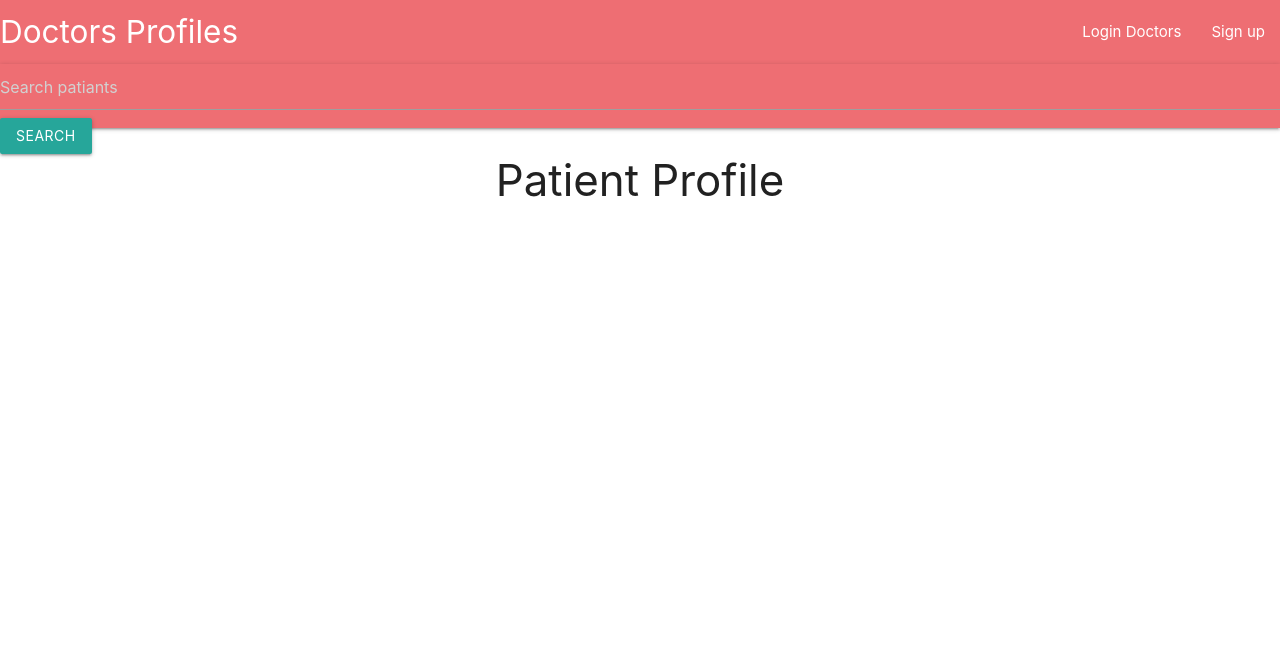
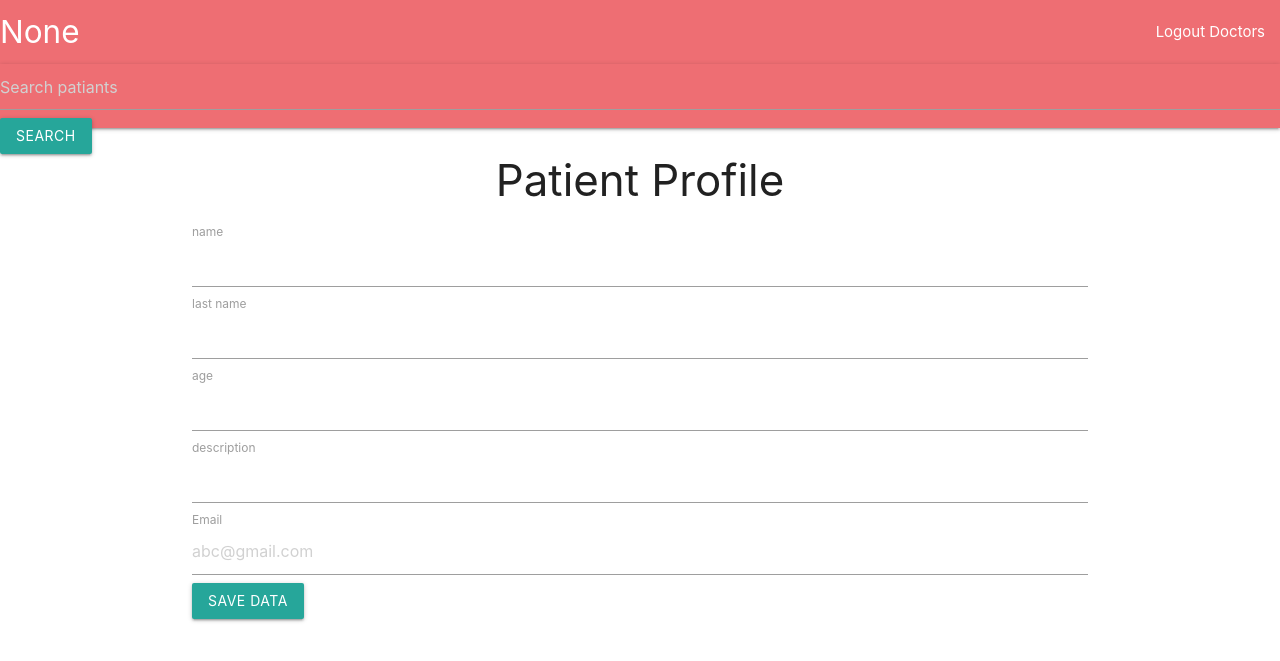
Before and after one commit to AmirRezaFarokhy/Medical-Site, a FastAPI app: page / in a window 1280 px wide. Shown: the top 661 px of the page. Run offline with FastAPI, Linux system fonts and the light colour scheme; the visitor is signed in with stand-in values (Sample User, id 1); some libraries are stand-ins or nearby versions.

Commit message:
changes templates file and App.py

```diff
--- a/FastAPI_Web/App.py
+++ b/FastAPI_Web/App.py
@@ -1,4 +1,4 @@
-from fastapi import FastAPI, status, Request
+from fastapi import FastAPI, status, Request, HTTPException
 from fastapi.staticfiles import StaticFiles
 from fastapi.templating import Jinja2Templates
 from fastapi.responses import HTMLResponse, RedirectResponse
@@ -9,8 +9,7 @@
 
 
 app = FastAPI()
-app.mount('/static', StaticFiles(directory='static'),
-          name='static')
+app.mount('/static', StaticFiles(directory='static'), name='static')
 templates = Jinja2Templates(directory='templates')
 
 
@@ -22,20 +21,29 @@
     response = await call_next(request)
     session = request.cookies.get('session')
     if session:
-        response.set_cookie(key='session', value=request.cookies.get('session'), httponly=True)
+        response.set_cookie(key='session',
+                            value=request.cookies.get('session'),
+                            httponly=True)
     return response
 
 
 @app.get('/', status_code=status.HTTP_200_OK, response_class=HTMLResponse)
 async def homepage(request:Request):
-    try:
+    return templates.TemplateResponse('home.html',
+                            {'request':request,
+                            'data':None})
+
+
+@app.post('/', status_code=status.HTTP_201_CREATED, response_class=HTMLResponse)
+async def homepage(request:Request):
+    if request.session['doctor'] is not None:
         conn = pg.connect(
-            host='localhost',
-            port=5432,
-            dbname='postgres',
-            password='postgres',
-            user='postgres'
-        )
+                    host='localhost',
+                    port=5432,
+                    dbname='postgres',
+                    password='postgres',
+                    user='postgres'
+                )
         print("Connected succesfully...")
 
         sql_query = '''INSERT INTO main_patientprofile(
@@ -48,16 +56,15 @@
                     VALUES (%s, %s, %s, %s, %s, %s)
                 '''
 
-    except Exception as e:
-        print(f"Can't Connect for {e}")
+
+@app.get('/login', status_code=status.HTTP_200_OK, response_class=HTMLResponse)
+async def Login(request:Request):
+    return templates.TemplateResponse('login.html',
+                            {'request':request,
+                            'data':None})
 
 
-    return templates.TemplateResponse('home.html',
-                                {'request':request,
-                                'data':None})
-
-
-@app.get('/login', status_code=status.HTTP_201_CREATED, response_class=HTMLResponse)
+@app.post('/login', status_code=status.HTTP_201_CREATED, response_class=HTMLResponse)
 async def Login(request:Request):
     conn = pg.connect(
         host='localhost',
@@ -71,47 +78,35 @@
     conn.autocommit = True
     cur = conn.cursor()
 
-    # name = request.POST.get('doctor')
-    # password = request.POST.get('password')
-    # # index 1 show tha name of doctor and index -1 or 3 show password
-    # # we must check the password id correct or not
-    # sql_query = "SELECT * FROM main_doctor"
-    # cur.execute(sql_query)
-    # for doctor_row in cur.fetchall():
-    #     if doctor_row[1]==name and doctor_row[-1]==password:
-    #         request.session['doctro'] = doctor_row[0] # that's ID of doctor
-    #         # return RedirectResponse('home.html')
+    form = await request.form()
+    form = dict(form)
+    print(form)
+    name = form["doctor"]
+    password = form['password']
+    # index 1 show tha name of doctor and index -1 or 3 show password
+    # we must check the password id correct or not
+    sql_query = "SELECT * FROM main_doctor"
+    cur.execute(sql_query)
+    for doctor_row in cur.fetchall():
+        if doctor_row[1]==name and doctor_row[-1]==password:
+            request.session['doctor'] = doctor_row[0] # that's ID of doctor
+            return templates.TemplateResponse('home.html',
+                            {'request':request,
+                            'data':doctor_row[1]})
+        else:
+            return templates.TemplateResponse('login.html',
+                            {'request':request,
+                            'data':"Invalid Profile!!!"})
 
-    return templates.TemplateResponse('login.html',
-                            {'request':request,
-                            'data':None})
+
+@app.get('/logout', response_class=HTMLResponse)
+async def Logout(request:Request):
+    request.session['doctor'] = None
+    return RedirectResponse(url='/')
 
 
 @app.get('/signup', status_code=status.HTTP_201_CREATED, response_class=HTMLResponse)
 async def Login(request:Request):
-    conn = pg.connect(
-        host='localhost',
-        port=5432,
-        dbname='postgres',
-        password='postgres',
-        user='postgres'
-    )
-    print("Connected succesfully...")
-
-    conn.autocommit = True
-    cur = conn.cursor()
-
-    # name = request.POST.get('doctor')
-    # password = request.POST.get('password')
-    # # index 1 show tha name of doctor and index -1 or 3 show password
-    # # we must check the password id correct or not
-    # sql_query = "SELECT * FROM main_doctor"
-    # cur.execute(sql_query)
-    # for doctor_row in cur.fetchall():
-    #     if doctor_row[1]==name and doctor_row[-1]==password:
-    #         request.session['doctro'] = doctor_row[0] # that's ID of doctor
-    #         # return RedirectResponse('home.html')
-
     return templates.TemplateResponse('signup.html',
                             {'request':request,
                             'data':None})
--- a/FastAPI_Web/templates/base.html
+++ b/FastAPI_Web/templates/base.html
@@ -18,7 +18,7 @@
       {% if request.session.doctor %}
 
 
-      <a href="#!" class="brand-logo">{{data.doctor}}</a>
+      <a href="#!" class="brand-logo">{{data}}</a>
       <ul class="right hide-on-med-and-down">
 
       {% else %}
--- a/FastAPI_Web/templates/home.html
+++ b/FastAPI_Web/templates/home.html
@@ -52,7 +52,7 @@
                 <div class="form-group">
                     <label for="">Email</label>
                     <input required type="email" name="email" id=""
-                    value="{{values.email}}"
+
                     class=" form-control-sm form-control" placeholder="abc@gmail.com">
                 </div>
 
--- a/FastAPI_Web/templates/login.html
+++ b/FastAPI_Web/templates/login.html
@@ -48,7 +48,10 @@
 
                 <button type="submit" class="btn btn-sm btn-success col-lg-12">Login</button>
 
+                {% if not request.session.doctor %}
+                    <p>{{data}}</p>
 
+                {% endif %}
 
             </form>
         </div>
--- a/FastAPI_Web/templates/signup.html
+++ b/FastAPI_Web/templates/signup.html
@@ -22,7 +22,6 @@
         <div class="col-lg-5 rounded mx-auto border pt-4">
             <div class="text-center col">
 
-            <hr>
             </div>
             <h3 class="alert alert-success rounded-pill" style="text-align:center">Create an Account</h3>
             <form action="/signup" method="POST">
@@ -75,7 +74,7 @@
                     <input type="checkbox" class="form-check-input" id="exampleCheck1">
                     <label class="form-check-label d-grid gap-2" for="exampleCheck1">Check me out</label>
                 </div>
-                <hr>
+
                 <button type="submit" class="btn btn-sm btn-success col-lg-12">Create an account</button>
 
             </form>
```
